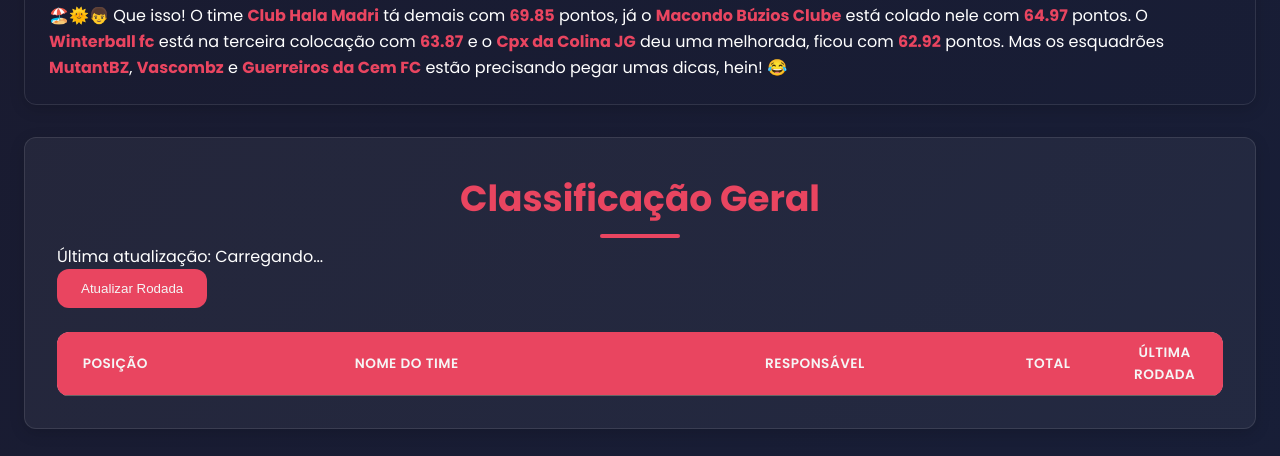
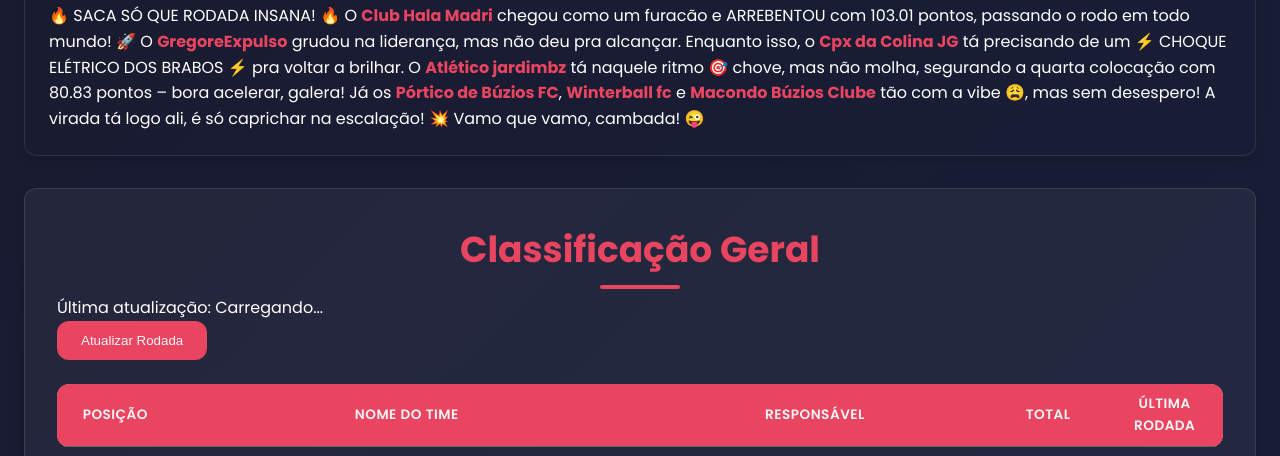
Before and after one commit to Sandrumms/cartola, a website: page index.html in a window 1280 px wide. Shown: the part 644-1100 px from the top of the page. Drawn offline with nearby package versions, Linux system fonts and the light colour scheme; no server answers; a script that the page names is missing.

Commit message:
Update index.html
rodada3

```diff
--- a/index.html
+++ b/index.html
@@ -62,7 +62,8 @@
 
 <section id="round-summary" class="card">
     <h2 class="section-title">Resumo da Rodada</h2>
-    <p>🏖️🌞👦 Que isso! O time <strong>Club Hala Madri</strong> tá demais com <strong>69.85</strong> pontos, já o <strong>Macondo Búzios Clube</strong> está colado nele com <strong>64.97</strong> pontos. O <strong>Winterball fc</strong> está na terceira colocação com <strong>63.87</strong> e o <strong>Cpx da Colina JG</strong> deu uma melhorada, ficou com <strong>62.92</strong> pontos. Mas os esquadrões <strong>MutantBZ</strong>, <strong>Vascombz</strong> e <strong>Guerreiros da Cem FC</strong> estão precisando pegar umas dicas, hein! 😂</p>
+    <p>🔥 SACA SÓ QUE RODADA INSANA! 🔥 O <strong>Club Hala Madri</strong> chegou como um furacão e ARREBENTOU com 103.01 pontos, passando o rodo em todo mundo! 🚀 O <strong>GregoreExpulso</strong> grudou na liderança, mas não deu pra alcançar. Enquanto isso, o <strong>Cpx da Colina JG</strong> tá precisando de um ⚡ CHOQUE ELÉTRICO DOS BRABOS ⚡ pra voltar a brilhar.
+O <strong>Atlético jardimbz</strong> tá naquele ritmo 🎯 chove, mas não molha, segurando a quarta colocação com 80.83 pontos – bora acelerar, galera! Já os <strong>Pórtico de Búzios FC</strong>, <strong>Winterball fc</strong> e <strong>Macondo Búzios Clube</strong> tão com a vibe 😩, mas sem desespero! A virada tá logo ali, é só caprichar na escalação! 💥 Vamo que vamo, cambada! 😜</p>
 </section>
 
         <section class="card animate-fadeIn" id="ranking" aria-labelledby="ranking-title">
```
